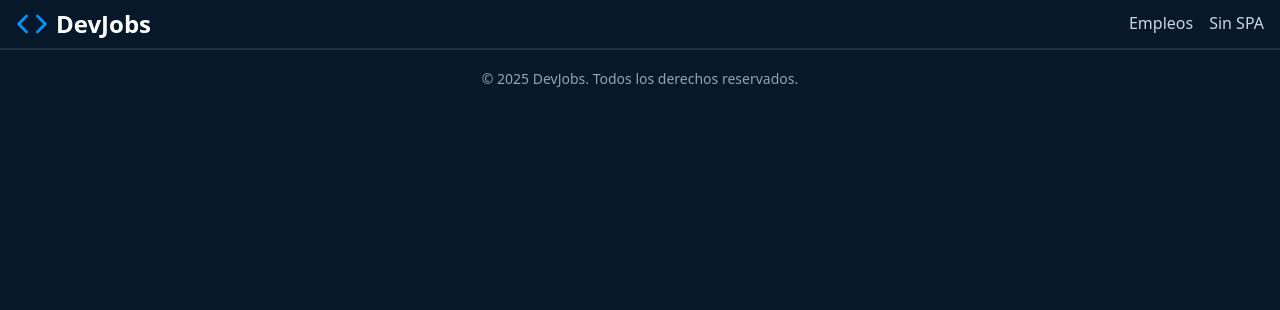
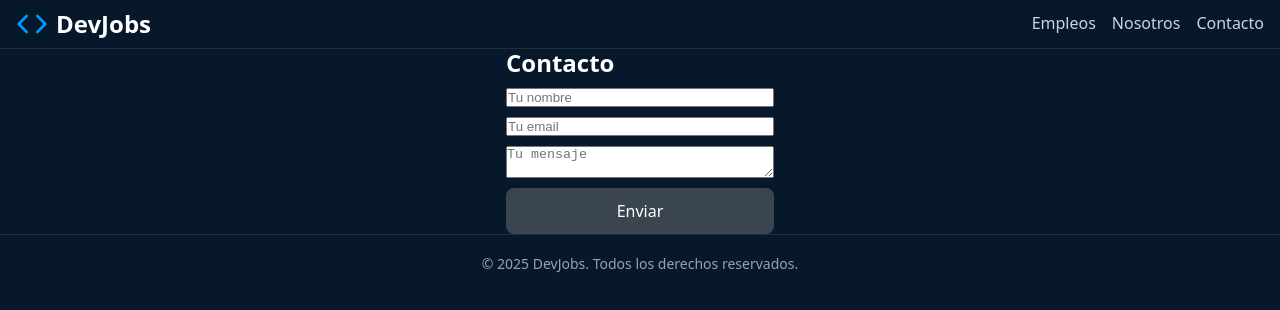
Before and after one commit to GitHub63Jcmc/02-react, a React (Vite) app: page /contact in a window 1280 px wide. Shown: the top 310 px of the page. Built offline with nearby package versions, Linux system fonts and the light colour scheme.

Commit message:
ejercicios:   crear una nueva ruta /about  crear una nueva ruta /contacto y en esta usar el useState para manejar valores del formulario, crear castingHooks, validación basica y mostrar mensajes de error si es necesario, los campos requeridos, mostrar mensaje enviado.   mejorar el componente link

```diff
--- a/src/App.jsx
+++ b/src/App.jsx
@@ -4,6 +4,8 @@ import Footer from './components/Footer.jsx';
 
 import {HomePage} from './pages/Home.jsx';
 import {SearchPage} from './pages/Search.jsx';
+import {AboutPage} from './pages/About.jsx';
+import { ContactPage } from './pages/Contact.jsx';
 import { Route } from './components/Route.jsx';
 
 function App() {
@@ -12,6 +14,8 @@ function App() {
       <Header />
       <Route path="/" component={HomePage} />
       <Route path="/search" component={SearchPage} />
+      <Route path="/about" component={AboutPage} />
+      <Route path="/contact" component={ContactPage} />
       <Footer />
     </>
   );
--- a/src/components/Header.jsx
+++ b/src/components/Header.jsx
@@ -16,8 +16,8 @@ export function Header () {
 
       <nav>
         <Link href="/search">Empleos</Link>
-
-        <a href="/search">Sin SPA</a>
+        <Link href="/about">Nosotros</Link>
+        <Link href="/contacto">Contacto</Link>
       </nav>
     </header>
   )
--- a/src/components/Link.jsx
+++ b/src/components/Link.jsx
@@ -1,16 +1,38 @@
-import { useRouter } from '../hooks/useRouter';
+// import { useRouter } from '../hooks/useRouter';
+
+// export function Link ({ href, children, ...restOfProps}) {
+//   const { navigateTo } = useRouter();
+
+//   const handleClick = (event) => {
+//     event.preventDefault();
+
+//     navigateTo(href);
+//   }
+
+//   return  (
+//     <a href={href} {...restOfProps} onClick={handleClick}>
+//       {children}
+//     </a>
+//   )
+// }
+
 
 export function Link ({ href, children, ...restOfProps}) {
-  const { navigateTo } = useRouter();
+  const handleClick = (event) => {
+    // 🚀 MEJORA: Detectar si el usuario quiere abrir en pestaña nueva
+    const isMainButton = event.button === 0; // Clic izquierdo
+    const isModifiedEvent = event.metaKey || event.altKey || event.ctrlKey || event.shiftKey;
+    const isManageableEvent = isMainButton && !isModifiedEvent;
 
-  const handleClick = (event) => {
-    event.preventDefault();
-
-    navigateTo(href);
+    if (isManageableEvent) {
+      event.preventDefault();
+      window.history.pushState({}, '', href);
+      window.dispatchEvent(new PopStateEvent('popstate'));
+    }
   }
 
   return  (
-    <a href={href} {...restOfProps} onClick={handleClick}>
+    <a href={href} {...restOfProps} onClick={handleClick} target={restOfProps.target}>
       {children}
     </a>
   )
--- /dev/null
+++ b/src/hooks/useForm.jsx
@@ -0,0 +1,26 @@
+import { useState } from 'react';
+
+export function useForm(initialState, validate) {
+  const [values, setValues] = useState(initialState);
+  const [errors, setErrors] = useState({});
+  const [isSent, setIsSent] = useState(false);
+
+  const handleChange = (e) => {
+    const { name, value } = e.target;
+    setValues({ ...values, [name]: value });
+  };
+
+  const handleSubmit = (e) => {
+    e.preventDefault();
+    const validationErrors = validate(values);
+    setErrors(validationErrors);
+
+    if (Object.keys(validationErrors).length === 0) {
+      console.log("Formulario enviado:", values);
+      setIsSent(true);
+      setValues(initialState); // Limpiar formulario
+    }
+  };
+
+  return { values, errors, isSent, handleChange, handleSubmit };
+}
--- /dev/null
+++ b/src/pages/About.jsx
@@ -0,0 +1,8 @@
+export function AboutPage() {
+  return (
+    <main>
+      <h1>Sobre Nosotros</h1>
+      <p>Bienvenido a DevJobs, la plataforma para encontrar tu próximo empleo en tecnología.</p>
+    </main>
+  );
+}
--- /dev/null
+++ b/src/pages/Contact.jsx
@@ -0,0 +1,32 @@
+import { useForm } from '../hooks/useForm';
+
+export function ContactPage() {
+  const validate = (values) => {
+    let errors = {};
+    if (!values.nombre) errors.nombre = "El nombre es obligatorio";
+    if (!values.email) errors.email = "El email es obligatorio";
+    else if (!/\S+@\S+\.\S+/.test(values.email)) errors.email = "Email inválido";
+    return errors;
+  };
+
+  const { values, errors, isSent, handleChange, handleSubmit } = useForm(
+    { nombre: '', email: '', mensaje: '' },
+    validate
+  );
+
+  if (isSent) return <p style={{color: 'green'}}>¡Mensaje enviado con éxito!</p>;
+
+  return (
+    <form onSubmit={handleSubmit} style={{ display: 'flex', flexDirection: 'column', gap: '10px', maxWidth: '300px' }}>
+      <h1>Contacto</h1>
+      <input name="nombre" placeholder="Tu nombre" value={values.nombre} onChange={handleChange} />
+      {errors.nombre && <span style={{color: 'red'}}>{errors.nombre}</span>}
+
+      <input name="email" placeholder="Tu email" value={values.email} onChange={handleChange} />
+      {errors.email && <span style={{color: 'red'}}>{errors.email}</span>}
+
+      <textarea name="mensaje" placeholder="Tu mensaje" value={values.mensaje} onChange={handleChange} />
+      <button type="submit">Enviar</button>
+    </form>
+  );
+}
```
